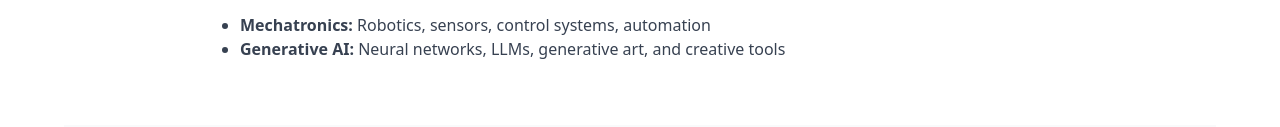
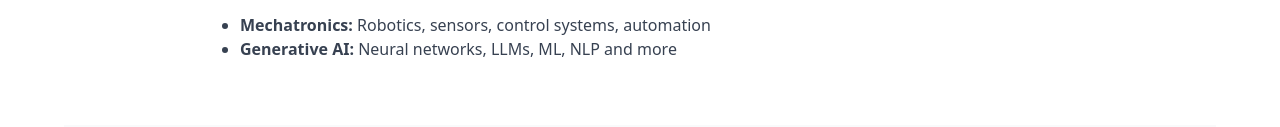
Before and after one commit to michx02/michx02.github.io, a plain HTML site: page index.html in a window 1280 px wide. Shown: the part 467-594 px from the top of the page. Drawn offline with nearby package versions, Linux system fonts and the light colour scheme.

Commit message:
Update index.html

```diff
--- a/index.html
+++ b/index.html
@@ -39,7 +39,7 @@
     </p>
     <ul class="list-disc ml-6 text-gray-700">
       <li><strong>Mechatronics:</strong> Robotics, sensors, control systems, automation</li>
-      <li><strong>Generative AI:</strong> Neural networks, LLMs, generative art, and creative tools</li>
+      <li><strong>Generative AI:</strong> Neural networks, LLMs, ML, NLP and more</li>
     </ul>
   </section>
 
```
